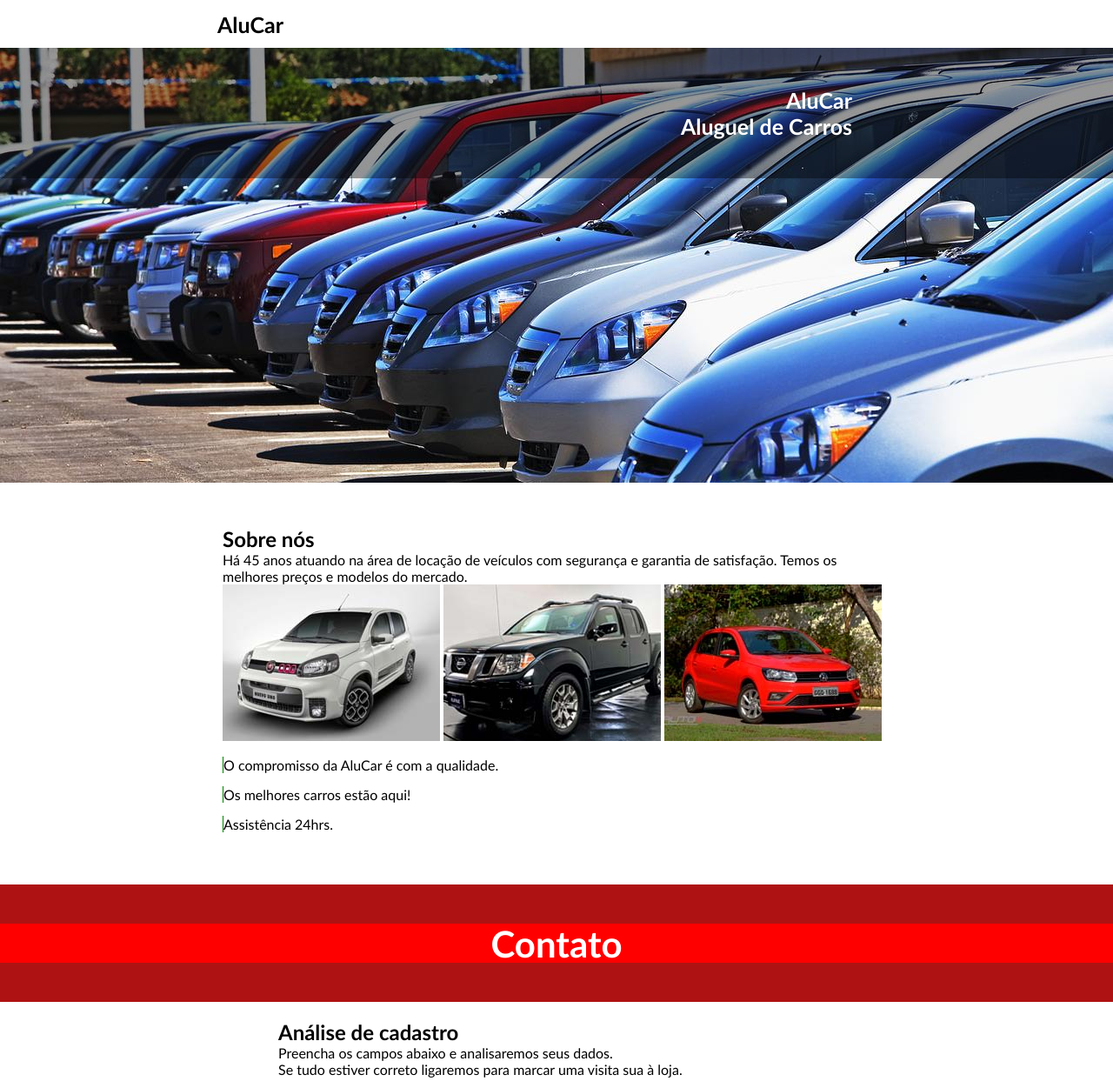
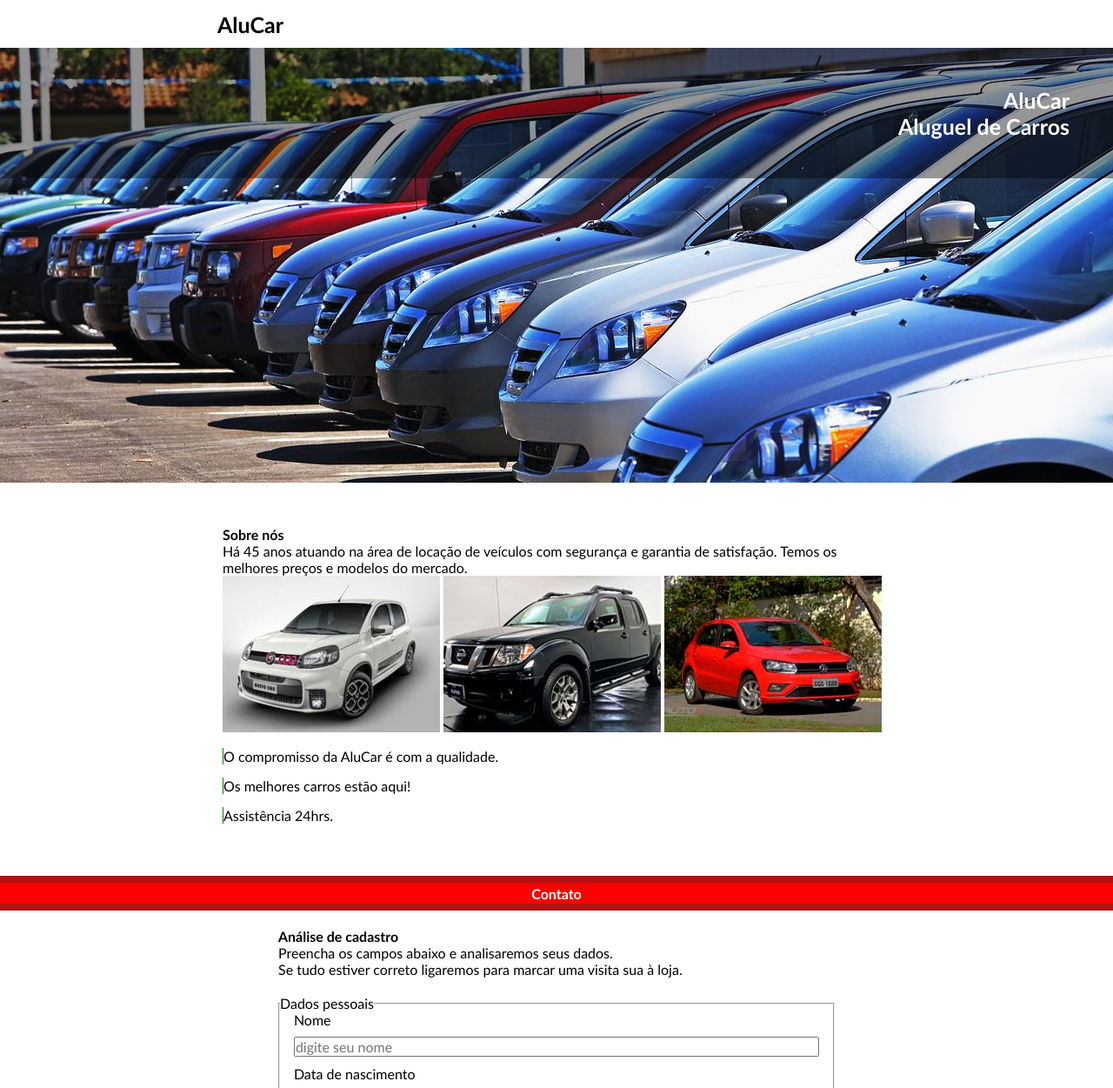
Before and after one commit to DanielAlmadaDev/AluCar, a plain HTML site: page index.html in a window 1280 px wide. Shown: the top 1251 px of the page at 87% size. Drawn offline with Linux system fonts and the light colour scheme.

Commit message:
Update style.css

```diff
--- a/style.css
+++ b/style.css
@@ -1,4 +1,5 @@
 *{
+    font-size: 100%;
     margin: 0;
     padding: 0;
     box-sizing: border-box;
@@ -27,7 +28,7 @@ header p {
     background-color: rgb(0, 0, 0,40%);
     height: 150px;
     font-size: 25px;
-    padding-right: 300px;
+    padding: 50px 50px;
     display: flex;
     flex-direction: column;
     text-align: right;
@@ -44,13 +45,12 @@ header p {
 }
 .contato h1 {
     width: 100%;
-    height: 45px;
+    height: 0.5rem;
     background-color: rgb(175, 18, 18);
 }
 .contato h2{
     background-color: red;
-    height: 45px;
-    font-size: 42px;
+    height: 1.5rem;
     display: flex;
     align-items: center;
     justify-content: center;
```
